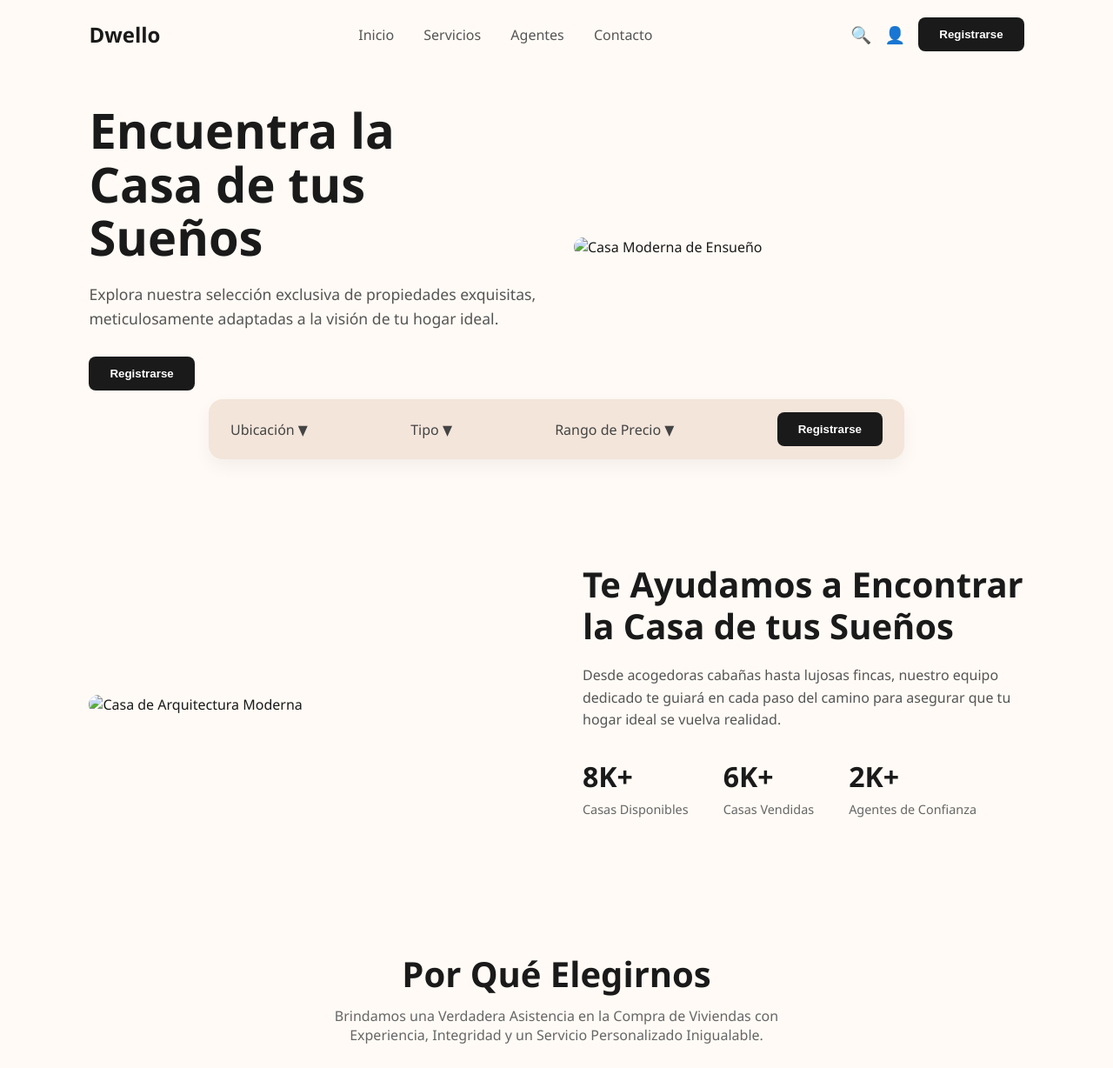
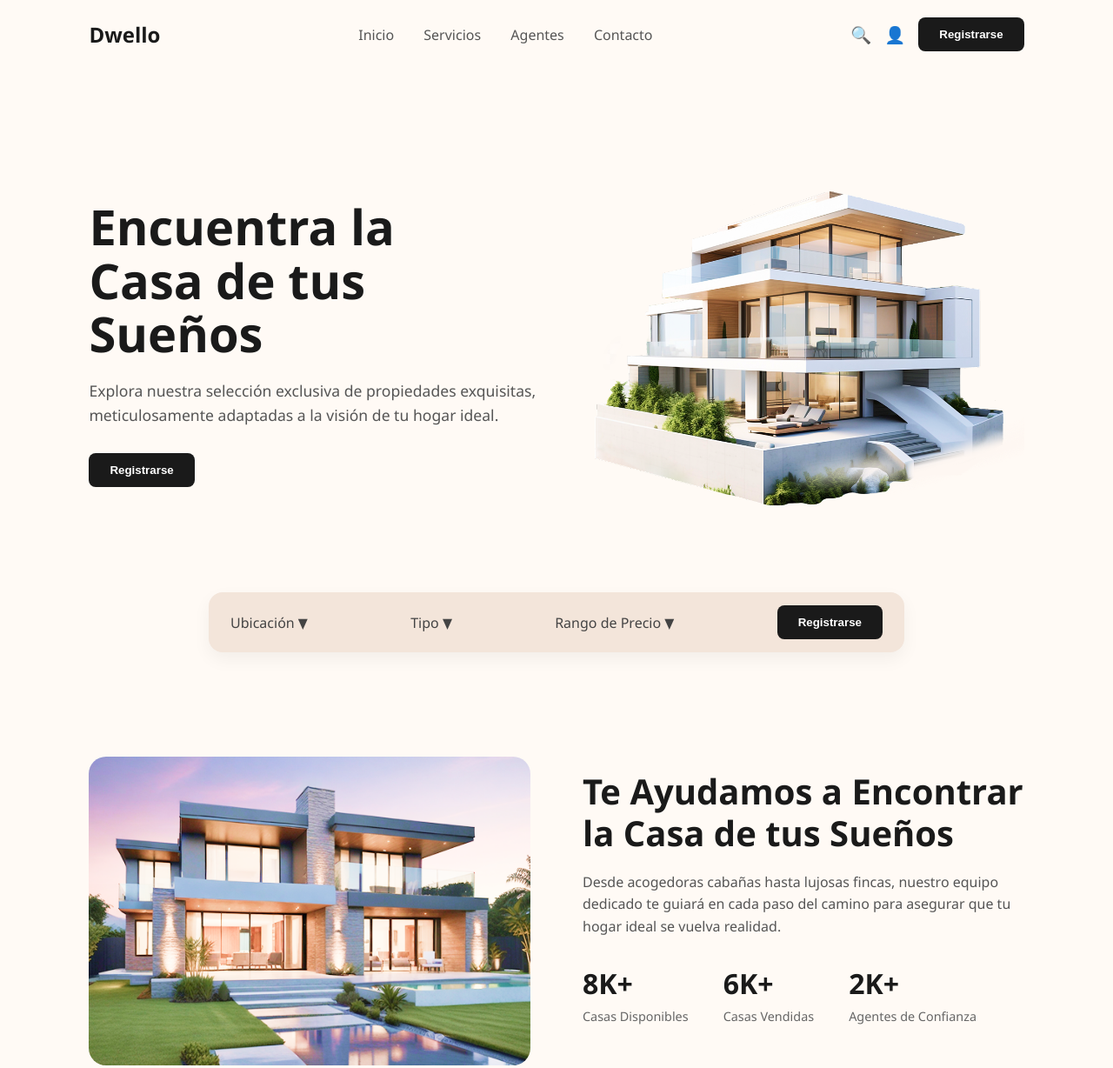
Before and after one commit to William-rober/2-parcial_0192855, a plain HTML site: page index.html in a window 1280 px wide. Shown: the top 1228 px of the page at 87% size. Drawn offline with Linux system fonts and the light colour scheme.

Commit message:
guardando imagenes

```diff
--- a/index.html
+++ b/index.html
@@ -30,7 +30,7 @@
             <button class="btn-dark">Registrarse</button>
         </div>
         <div class="hero-image">
-            <img src="hero-house.jpg" alt="Casa Moderna de Ensueño">
+            <img src="./imagenes/hero-image.png" alt="Casa Moderna de Ensueño">
         </div>
     </section>
 
@@ -43,7 +43,7 @@
 
     <section class="about-section">
         <div class="about-image">
-            <img src="about-house.jpg" alt="Casa de Arquitectura Moderna">
+            <img src="./imagenes/casa-2.png" alt="Casa de Arquitectura Moderna">
         </div>
         <div class="about-content">
             <h2>Te Ayudamos a Encontrar<br>la Casa de tus Sueños</h2>
--- a/style.css
+++ b/style.css
@@ -64,7 +64,7 @@ img {
     font-size: 1.2rem;
 }
 
-/* HERO */
+
 .hero {
     display: flex;
     align-items: center;
```
Also changed, not shown: imagenes/casa-2.png (added), imagenes/casa-3.png (added), imagenes/casa-4.png (added), imagenes/casa-5.png (added), imagenes/casa-6.png (added), imagenes/casa-7.png (added), imagenes/casa-8.png (added), imagenes/hero-image.png (added), imagenes/hombre.png (added), imagenes/mujer-1.png (added), imagenes/mujer-2.png (added).
